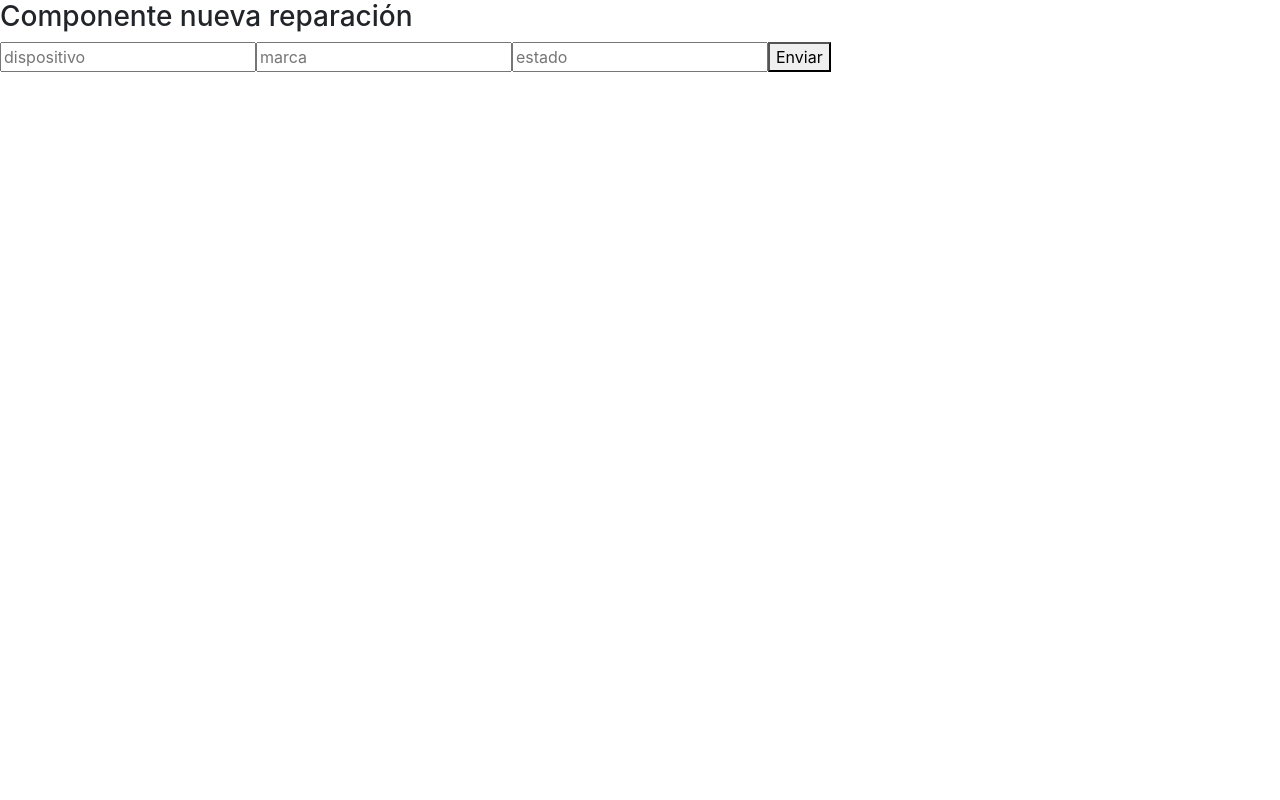
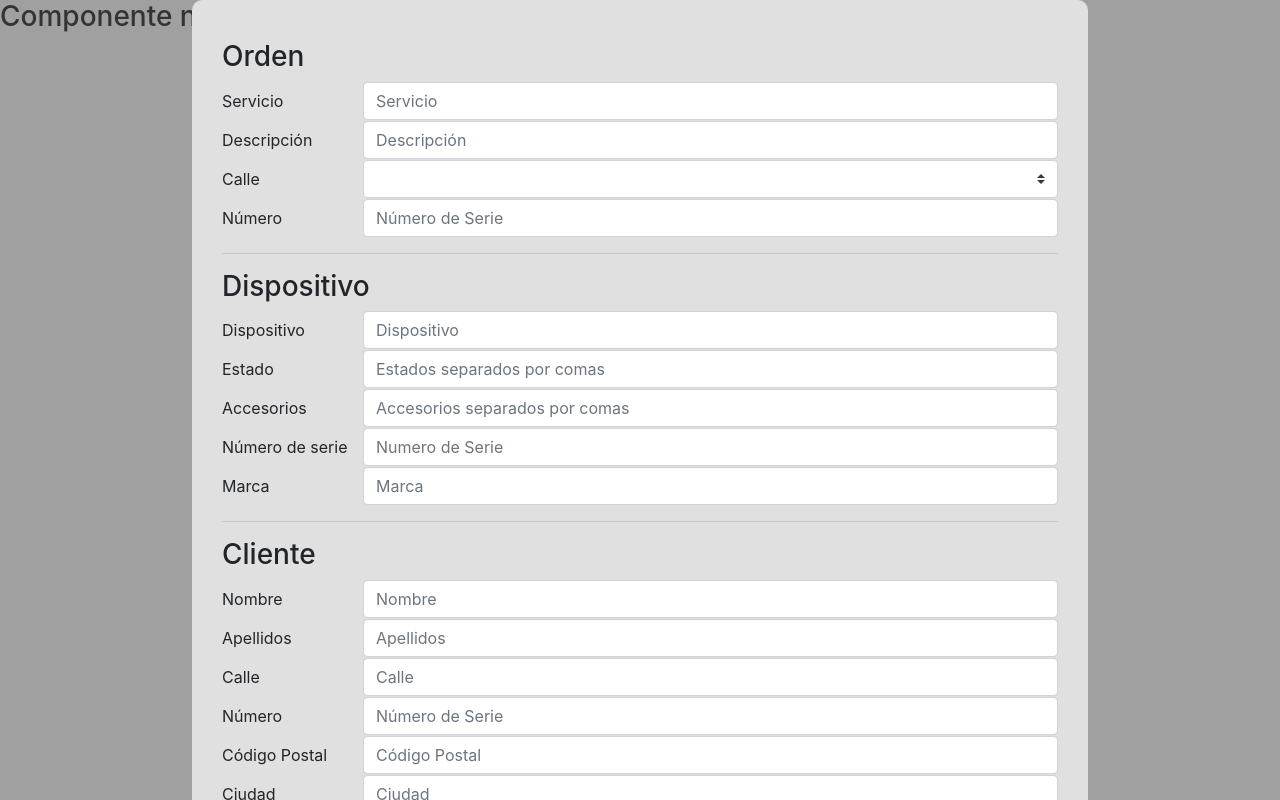
Before and after one commit to Fireshafter/Power-Service-App, an Angular app in the folder front-end/: page /reparaciones/nueva in a window 1280 px wide. Built offline with nearby package versions, Linux system fonts and the light colour scheme.

Commit message:
creacion del componente crearorden supertosco

```diff
--- a/front-end/src/app/reparaciones/clases/reparacion.ts
+++ b/front-end/src/app/reparaciones/clases/reparacion.ts
@@ -5,7 +5,6 @@ import { Cambio } from './cambio';
 
 export class Reparacion {
     constructor(
-        public _id: Number,
         public orden: Number,
         public estado: String,
         public fechaentrada: Date,
@@ -17,6 +16,7 @@ export class Reparacion {
         public descripcion: String,
         public costes: Servicio[],
         public log: Cambio[],
+        public _id?: Number
 
     ){
 
--- a/front-end/src/app/reparaciones/dashboard-reparacion/dashboard-reparacion.component.html
+++ b/front-end/src/app/reparaciones/dashboard-reparacion/dashboard-reparacion.component.html
@@ -4,4 +4,4 @@
     {{resguardo._id}} - {{resguardo.orden}} - {{resguardo.cliente.nombre | json}} - {{resguardo.lastedit | date:'medium'}} - {{resguardo.dispositivo}} - {{resguardo.servicio}} - {{resguardo.descripcion}}
 </div>
 
-<p>hola</p>
+<app-nueva-reparacion *ngIf="ventanaCrear" (cerrarVentanaEvent)="cerrarVentana()" (crearReparacionEvent)="crear($event)"></app-nueva-reparacion>
--- a/front-end/src/app/reparaciones/nueva-reparacion/nueva-reparacion.component.html
+++ b/front-end/src/app/reparaciones/nueva-reparacion/nueva-reparacion.component.html
@@ -1,8 +1,153 @@
 <h3>Componente nueva reparación</h3>
 
-<form [formGroup]="dispositivo">
-    <input type="text" formControlName="nombre" required="required" placeholder="dispositivo">
-    <input type="text" formControlName="marca" required="required" placeholder="marca">
-    <input type="text" formControlName="estado" required="required" placeholder="estado">
-    <button type="submit" (click)="generar()">Enviar</button>
-</form>
+<div id="formularioDispositivo" class="center">
+    <form *ngIf="reparacion" [formGroup]="reparacion">
+        <h3>Orden</h3>
+
+        <div class="form-row">
+            <label for="nombredispositivo" class="col-2 col-form-label">Servicio</label>
+            <div class="col-10">
+                <input type="text" class="form-control" formControlName="titulo" id="nombredispositivo" required="required" placeholder="Servicio">
+            </div>
+        </div>
+
+        <div class="form-row">
+            <label for="descripcionorden" class="col-2 col-form-label">Descripción</label>
+            <div class="col-10">
+                <input type="text" class="form-control" formControlName="descripcion" id="descripcionorden" required="required" placeholder="Descripción" />
+            </div>
+        </div>
+
+        <div class="form-row">
+            <label for="estadoorden" class="col-2 col-form-label">Calle</label>
+            <div class="col-10">
+                <select class="custom-select" formControlName="estado" id="estadoorden" required="required" placeholder="Estado">
+                    <option value="Pendiente de revisión">Pendiente de revisión</option>
+                    <option value="Pendiente de presupuesto">Pendiente de presupuesto</option>
+                    <option value="En reparación">En reparación</option>
+                    <option value="Esperando pieza">Esperando pieza</option>
+                    <option value="Listo para la entrega">Listo para la entrega</option>
+                    <option value="Finalizada">Finalizada</option>
+                  </select>
+            </div>
+        </div>
+
+        <div class="form-row">
+            <label for="numerocliente" class="col-2 col-form-label">Número</label>
+            <div class="col-10">
+                <input type="text" class="form-control" formControlName="taller" id="numerocliente" required="required" placeholder="Número de Serie">
+            </div>
+        </div>
+
+    </form>
+
+        <hr />
+
+        <h3>Dispositivo</h3>
+
+    <form *ngIf="reparacion" [formGroup]="dispositivo">
+        <div class="form-row">
+            <label for="nombredispositivo" class="col-2 col-form-label">Dispositivo</label>
+            <div class="col-10">
+                <input type="text" class="form-control" formControlName="nombre" id="nombredispositivo" required="required" placeholder="Dispositivo">
+            </div>
+        </div>
+
+        <div class="form-row">
+            <label for="estadodispositivo" class="col-2 col-form-label">Estado</label>
+            <div class="col-10">
+                <input type="text" class="form-control" formControlName="estado" id="estadodispositivo" required="required" placeholder="Estados separados por comas">
+            </div>
+        </div>
+
+        <div class="form-row">
+            <label for="accesoriosdispositivo" class="col-2 col-form-label">Accesorios</label>
+            <div class="col-10">
+                <input type="text" class="form-control" formControlName="accesorios" id="accesoriosdispositivo" required="required" placeholder="Accesorios separados por comas">
+            </div>
+        </div>
+
+        <div class="form-row">
+            <label for="sndispositivo" class="col-2 col-form-label">Número de serie</label>
+            <div class="col-10">
+                <input type="text" class="form-control" formControlName="sn" id="sndispositivo" required="required" placeholder="Numero de Serie">
+            </div>
+        </div>
+
+        <div class="form-row">
+            <label for="marcadispositivo" class="col-2 col-form-label">Marca</label>
+            <div class="col-10">
+                <input type="text" class="form-control" formControlName="marca" id="marcadispositivo" required="required" placeholder="Marca">
+            </div>
+        </div>
+    </form>
+
+        <hr />
+
+        <h3>Cliente</h3>
+
+    <form *ngIf="reparacion" [formGroup]="cliente">
+        <div class="form-row">
+            <label for="nombrecliente" class="col-2 col-form-label">Nombre</label>
+            <div class="col-10">
+                <input type="text" class="form-control" formControlName="nombre" id="nombrecliente" required="required" placeholder="Nombre">
+            </div>
+        </div>
+
+        <div class="form-row">
+            <label for="apellidoscliente" class="col-2 col-form-label">Apellidos</label>
+            <div class="col-10">
+                <input type="text" class="form-control" formControlName="apellidos" id="apellidoscliente" required="required" placeholder="Apellidos">
+            </div>
+        </div>
+
+        <div class="form-row">
+            <label for="callecliente" class="col-2 col-form-label">Calle</label>
+            <div class="col-10">
+                <input type="text" class="form-control" formControlName="calle" id="callecliente" required="required" placeholder="Calle">
+            </div>
+        </div>
+
+        <div class="form-row">
+            <label for="numerocliente" class="col-2 col-form-label">Número</label>
+            <div class="col-10">
+                <input type="text" class="form-control" formControlName="numero" id="numerocliente" required="required" placeholder="Número de Serie">
+            </div>
+        </div>
+
+        <div class="form-row">
+            <label for="cpostalcliente" class="col-2 col-form-label">Código Postal</label>
+            <div class="col-10">
+                <input type="text" class="form-control" formControlName="codigopostal" id="cpostalcliente" required="required" placeholder="Código Postal">
+            </div>
+        </div>
+
+        <div class="form-row">
+            <label for="ciudadcliente" class="col-2 col-form-label">Ciudad</label>
+            <div class="col-10">
+                <input type="text" class="form-control" formControlName="ciudad" id="ciudadcliente" required="required" placeholder="Ciudad">
+            </div>
+        </div>
+
+        <div class="form-row">
+            <label for="telefonocliente" class="col-2 col-form-label">Teléfono</label>
+            <div class="col-10">
+                <input type="text" class="form-control" formControlName="telefono" id="telefonocliente" required="required" placeholder="Teléfono">
+            </div>
+        </div>
+
+        <div class="form-row">
+            <label for="correocliente" class="col-2 col-form-label">Correo Electrónico</label>
+            <div class="col-10">
+                <input type="text" class="form-control" formControlName="correo" id="correocliente" required="required" placeholder="Correo Electrónico">
+            </div>
+        </div>
+
+    </form>
+
+        <button id="enviar" class="btn btn-success" type="submit" (click)="generarOrden()">Enviar</button>
+
+
+</div>
+
+<div id="lostfocus" (click)="cerrar()">
--- a/front-end/src/app/reparaciones/nueva-reparacion/nueva-reparacion.component.scss
+++ b/front-end/src/app/reparaciones/nueva-reparacion/nueva-reparacion.component.scss
@@ -0,0 +1,33 @@
+#formularioDispositivo{
+    width: 70%;
+    background-color: rgb(224, 224, 224);
+    position: fixed;
+    top: 0;
+    left: 50%;
+    margin-left: -35%;
+    display: block;
+    padding: 30px;
+    border-radius: 10px;
+    padding-top: 40px;
+    padding-bottom: 60px;
+    z-index: 10;
+}
+
+.form-row{
+    margin-bottom: 1px;
+}
+
+#enviar{
+    position: absolute;
+    bottom: 20px;
+    right: 20px;
+}
+
+#lostfocus{
+    position: fixed;
+    top: 0;
+    left: 0;
+    width: 100%;
+    height: 100%;
+    background-color: rgba(66, 66, 66, 0.5);
+}
--- a/front-end/src/app/reparaciones/nueva-reparacion/nueva-reparacion.component.ts
+++ b/front-end/src/app/reparaciones/nueva-reparacion/nueva-reparacion.component.ts
@@ -4,6 +4,7 @@ import { Reparacion } from '../clases/reparacion';
 import { Dispositivo } from '../clases/dispositivo';
 import { Cliente } from '../clases/cliente';
 import { Servicio } from '../clases/servicio';
+import { Cambio } from '../clases/cambio';
 
 @Component({
   selector: 'app-nueva-reparacion',
@@ -12,20 +13,67 @@ import { Servicio } from '../clases/servicio';
 })
 export class NuevaReparacionComponent implements OnInit {
 
+  reparacion: FormGroup;
   dispositivo: FormGroup;
+  cliente: FormGroup;
 
-  @Output() crearNuevaReparacionEvent = new EventEmitter();
+  @Output() crearReparacionEvent = new EventEmitter();
+  @Output() cerrarVentanaEvent = new EventEmitter();
 
   constructor(private _formBuilder: FormBuilder) { }
 
   ngOnInit() {
 
+    this.reparacion = this._formBuilder.group({
+      estado: ['', [Validators.required]],
+      taller: ['', [Validators.required]],
+      titulo: ['', [Validators.required]],
+      descripcion: ['', [Validators.required]]
+    });
+
     this.dispositivo = this._formBuilder.group({
       nombre: ['', [Validators.required]],
       marca: ['', [Validators.required]],
       estado: ['', [Validators.required]],
+      accesorios: [''],
+      sn: ['', [Validators.required]]
     });
 
+    this.cliente = this._formBuilder.group({
+      nombre: ['', [Validators.required]],
+      apellidos: ['', [Validators.required]],
+      calle: ['', [Validators.required]],
+      numero: ['', [Validators.required]],
+      codigopostal: ['', [Validators.required]],
+      ciudad: ['', [Validators.required]],
+      telefono: ['', [Validators.required]],
+      correo: ['', [Validators.required, Validators.email]]
+    });
+
+  }
+
+  cerrar(){
+    this.cerrarVentanaEvent.emit();
+  }
+
+  generarOrden(){
+    if(this.reparacion.invalid || this.dispositivo.invalid || this.cliente.invalid)
+      return alert('Formulario invalido')
+
+    let orden = this.reparacion.value;
+    let dispositivo = this.dispositivo.value;
+    let cliente = this.cliente.value;
+
+    let reparacion = new Reparacion(34597, orden.estado, new Date(Date.now()), new Date(Date.now()), orden.taller, cliente, dispositivo, orden.titulo, orden.descripcion, [], [new Cambio('Developer', 'Creación de la orden', new Date(Date.now()))]);
+
+    let estado = dispositivo.estado + ''
+    let accesorios = dispositivo.accesorios + ''
+
+    reparacion.dispositivo.estado = estado.split(',');
+    reparacion.dispositivo.accesorios = accesorios.split(',');
+
+    console.log(reparacion);
+    this.crearReparacionEvent.emit(reparacion);
   }
 
   // generar(){
```
Also changed, not shown: front-end/src/app/reparaciones/dashboard-reparacion/dashboard-reparacion.component.ts (+15 -2 lines).
